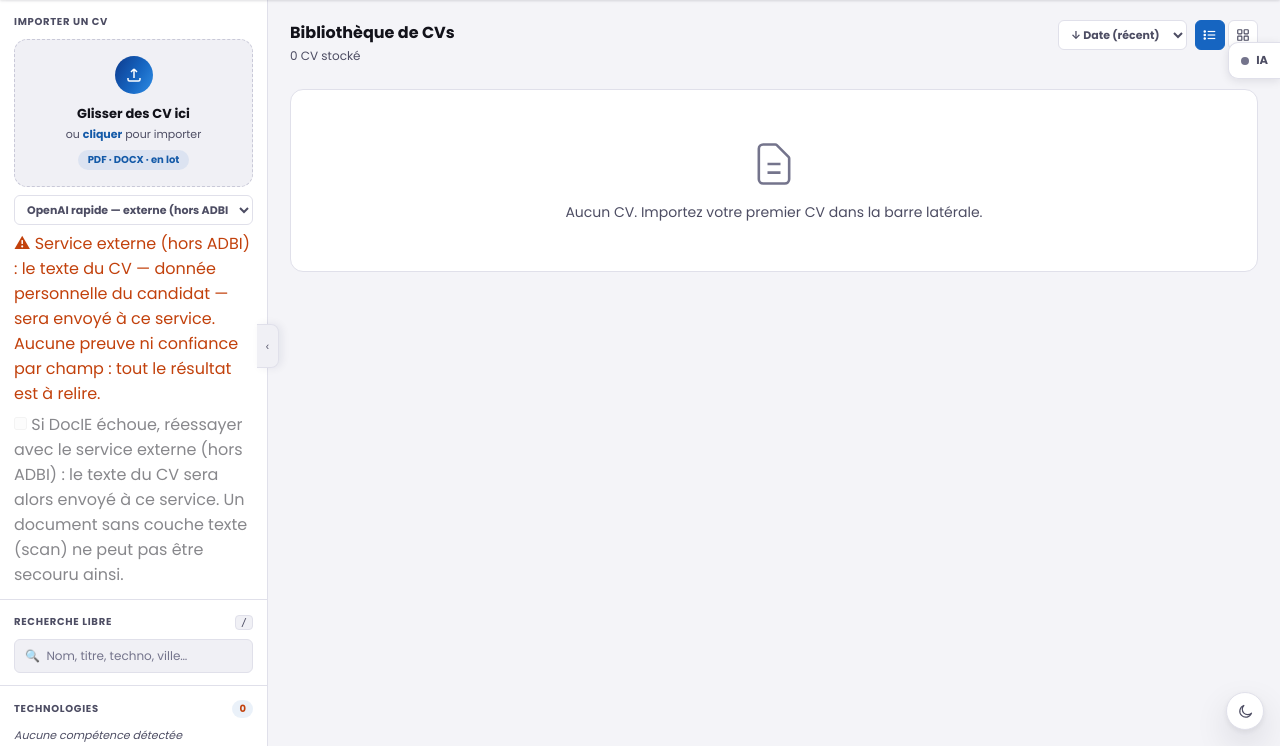
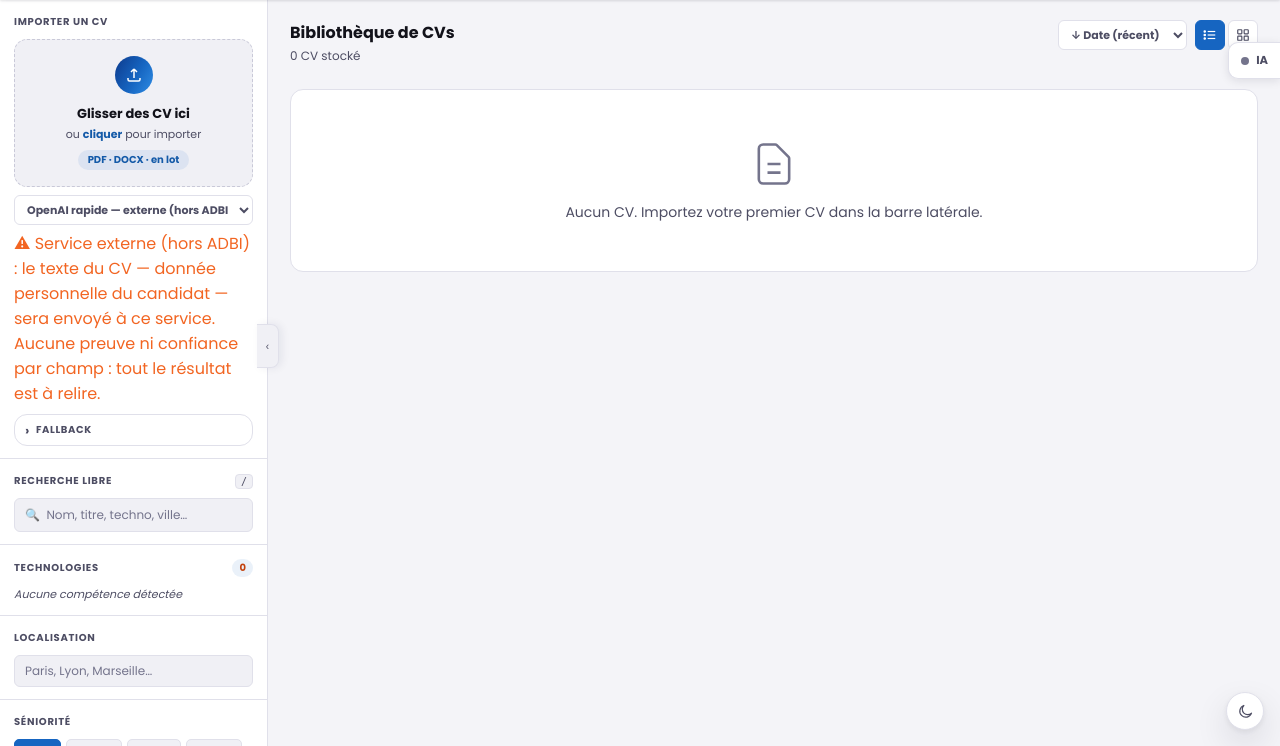
Before and after one commit to baylitoo/adbi-platform, a Flask app: page /app in a window 1280 px wide. Shown: the part 54-800 px from the top of the page. Run offline with Flask 3, Linux system fonts and the light colour scheme; data that the repository does not hold is empty; parts of the project's set-up code (start-up, migrations or seed data) failed here and were passed over; some libraries are stand-ins or nearby versions.

Commit message:
refonte(ui) : « Fallback » en panneau repliable, aux jetons de la charte
L'écran de dépôt empilait trois blocs sous le bouton — le sélecteur, un
avertissement orange, puis une case à cocher — tous posés en `style="..."`
avec des couleurs en dur. Rendu jugé « très laid », et à juste titre : rien ne
venait de la charte graphique des deux applications.

Ce que ça corrige :

  * Les styles viennent désormais des JETONS. `#C2410C` écrit en dur ne
    suivait pas le thème sombre de one-pager (adbi-onepager-sombre.css est
    chargé en dernier et surcharge `:root`) : c'est maintenant `var(--alerte)`
    côté one-pager, `var(--orange)` côté cv-parser, et les règles vivent dans
    la feuille de l'application au lieu d'être en ligne.
  * Le repli devient un PANNEAU REPLIABLE intitulé « Fallback », fermé par
    défaut, au lieu d'une case perdue dans un paragraphe. Ni cv-parser ni
    one-pager n'avaient d'accordéon : `<details>/<summary>` natif, sémantique,
    accessible au clavier et ouvrable sans JS, stylé aux jetons.
  * Deux choix NOMMÉS remplacent la case : « DocIE seul » (défaut) et
    « DocIE, puis OpenAI si échec ». « Réessayer avec le service externe » se
    lisait comme si l'on choisissait OpenAI AVANT DocIE — l'ordre est
    maintenant dans l'intitulé même.

Le comportement ne change pas d'un octet : le champ transmis reste
`repli_externe` (cv-parser) / `repliExterne` (one-pager), et il ne part que
lorsque « DocIE, puis OpenAI » est retenu — sur le choix par défaut, la requête
est exactement celle d'avant. Le panneau reste réservé au cas où un modèle
externe est proposé, et ses choix se désactivent quand un modèle externe est
déjà sélectionné (le fallback n'aurait alors plus d'objet).

Vérifié : aucun marqueur ni référence DOM morte (les identifiants remplacés
sont à zéro, les nouveaux ciblés 1/1 des deux côtés), gabarit Jinja analysable,
app.js valide, CSS équilibré, et ciblés verts — one-pager 11/8/17/19,
cv-parser 32/32/22.

Pas de test ajouté pour la bascule d'affichage, conformément à la consigne du
dépôt : elle reste vérifiée par construction, pas à l'exécution.

Co-Authored-By: Claude Opus 5 (1M context) <noreply@anthropic.com>

```diff
--- a/cv-parser/templates/index.html
+++ b/cv-parser/templates/index.html
@@ -244,6 +244,33 @@
       cursor: pointer; outline: none; font-family: inherit; transition: border-color .15s;
     }
     .sort-select:focus { border-color: var(--blue); }
+
+    /* Fallback — panneau repliable (#194). Aucun accordéon n'existait dans
+       cette application : <details> natif est sémantique, accessible au
+       clavier et s'ouvre sans JS. Tout vient des jetons, rien en dur. */
+    .fallback {
+      margin-top: 8px; text-align: left; background: var(--card);
+      border: 1.5px solid var(--border); border-radius: var(--r);
+    }
+    .fallback > summary {
+      cursor: pointer; padding: 7px 10px; list-style: none;
+      display: flex; align-items: center; gap: 6px;
+      font-size: 10px; font-weight: 800; color: var(--muted);
+      text-transform: uppercase; letter-spacing: .6px;
+    }
+    .fallback > summary::-webkit-details-marker { display: none; }
+    .fallback > summary::before { content: "›"; font-size: 13px; line-height: 1; transition: transform .15s; }
+    .fallback[open] > summary::before { transform: rotate(90deg); }
+    .fallback > summary:hover { color: var(--blue); }
+    .fallback-corps { padding: 0 10px 9px; display: grid; gap: 7px; }
+    .fallback-choix {
+      display: flex; gap: 7px; align-items: flex-start; cursor: pointer;
+      font-size: 11px; color: var(--text); line-height: 1.45;
+    }
+    .fallback-choix input { margin: 1px 0 0; flex: none; accent-color: var(--blue); }
+    .fallback-choix small { display: block; color: var(--muted); }
+    .fallback-choix input:disabled ~ span { opacity: .5; cursor: not-allowed; }
+    .avis-externe { margin-top: 6px; color: var(--orange); }
 
     /* ── LIST VIEW ─────────────────────────────────────────────────────── */
     .cv-list { border: 1.5px solid var(--border); border-radius: var(--r); overflow: hidden; background: var(--card); }
@@ -546,43 +573,55 @@
          après coup. Condition posée par le propriétaire pour ouvrir le CV aux
          modèles hors ADBI. `display` et non l'attribut `hidden` : une règle CSS
          sur .up-sub rendrait `hidden` sans effet. #}
-      <div id="modeleExterneAvis" class="up-sub" role="status"
-           style="margin-top:6px;color:#C2410C;display:none">
+      <div id="modeleExterneAvis" class="up-sub avis-externe" role="status" style="display:none">
         ⚠ Service externe (hors ADBI) : le texte du CV — donnée personnelle du
         candidat — sera envoyé à ce service. Aucune preuve ni confiance par
         champ : tout le résultat est à relire.
       </div>
-      {# Repli externe : si DocIE échoue, réessayer chez le fournisseur hors
-         ADBI. Proposé UNIQUEMENT si un modèle externe existe (donc si la clé du
-         fournisseur est configurée) — sinon la case promettrait un secours
-         impossible. DÉCOCHÉE par défaut : le texte du CV ne quitte ADBI que sur
-         un geste explicite, et ce geste vaut consentement pour CE dépôt.
-         Sans objet quand un modèle externe est DÉJÀ choisi : la case se
-         désactive au lieu de laisser croire à un second appel. #}
+      {# Fallback — que faire si DocIE échoue. Replié par défaut, et le choix
+         par défaut à l'intérieur est « DocIE seul » : le texte du CV ne quitte
+         ADBI que sur un geste explicite, qui vaut consentement pour CE dépôt.
+         Deux choix NOMMÉS plutôt qu'une case à cocher : « réessayer avec le
+         service externe » se lisait comme si l'on choisissait OpenAI AVANT
+         DocIE. Proposé seulement si un modèle externe existe (clé configurée),
+         sinon le panneau promettrait un secours impossible. #}
       {% if modeles | selectattr('role', 'equalto', 'externe') | first %}
-      <label id="repliExterneBloc" class="up-sub" style="display:block;margin-top:6px">
-        <input type="checkbox" id="repliExterne" value="1">
-        Si DocIE échoue, réessayer avec le service externe (hors ADBI) : le
-        texte du CV sera alors envoyé à ce service. Un document sans couche
-        texte (scan) ne peut pas être secouru ainsi.
-      </label>
+      <details class="fallback" id="fallbackBloc">
+        <summary>Fallback</summary>
+        <div class="fallback-corps">
+          <label class="fallback-choix">
+            <input type="radio" name="fallback" value="" checked>
+            <span>DocIE seul
+              <small>Si DocIE échoue, l'import échoue — rien ne sort d'ADBI.</small></span>
+          </label>
+          <label class="fallback-choix">
+            <input type="radio" name="fallback" value="openai">
+            <span>DocIE, puis OpenAI si échec
+              <small>Le texte du CV sera alors envoyé au service externe (hors
+                ADBI). Un document sans couche texte (scan) ne peut pas être
+                secouru ainsi.</small></span>
+          </label>
+        </div>
+      </details>
       {% endif %}
       <script>
         (function () {
           var sel = document.getElementById('modeleSelect');
           var avis = document.getElementById('modeleExterneAvis');
-          var repli = document.getElementById('repliExterne');
+          var bloc = document.getElementById('fallbackBloc');
           if (!sel || !avis) return;
           function refleter() {
             var o = sel.options[sel.selectedIndex];
             var externe = !!(o && o.getAttribute('data-externe') === '1');
             avis.style.display = externe ? '' : 'none';
-            if (repli) {
-              // Modèle externe déjà choisi : le repli n'a plus d'objet — la
-              // lecture part déjà chez le fournisseur.
-              repli.disabled = externe;
-              if (externe) repli.checked = false;
-              if (repli.parentNode) repli.parentNode.style.opacity = externe ? '0.5' : '';
+            if (!bloc) return;
+            // Modèle externe déjà choisi : le fallback n'a plus d'objet — la
+            // lecture part déjà chez le fournisseur. On désactive au lieu de
+            // laisser croire à un second appel.
+            var choix = bloc.querySelectorAll('input[name="fallback"]');
+            for (var i = 0; i < choix.length; i++) {
+              choix[i].disabled = externe;
+              if (externe && choix[i].value === '') choix[i].checked = true;
             }
           }
           sel.addEventListener('change', refleter);
@@ -919,11 +958,11 @@ async function envoyerCv(file, discret, suivi, modele = modeleChoisi(file)) {
   if (!discret) ConvWidget.startLocal(file.name, jeton);   // en lot, la liste suffit
   const fd = new FormData(); fd.append('file', file); fd.append('jeton', jeton);
   if (modele) fd.append('modele', modele);
-  // Repli externe : transmis SEULEMENT s'il est coché et actif. Décoché, la
-  // requête est exactement celle d'avant — une option non demandée ne change
-  // rien (même règle que `modele`).
-  const repliCase = document.getElementById('repliExterne');
-  if (repliCase && repliCase.checked && !repliCase.disabled) fd.append('repli_externe', '1');
+  // Fallback : transmis SEULEMENT si « DocIE, puis OpenAI » est retenu. Sur le
+  // choix par défaut, la requête est exactement celle d'avant — une option non
+  // demandée ne change rien (même règle que `modele`).
+  const fb = document.querySelector('input[name="fallback"]:checked');
+  if (fb && fb.value === 'openai' && !fb.disabled) fd.append('repli_externe', '1');
   try {
     const r = await fetch('/api/upload', { method: 'POST', body: fd, credentials: 'include' });
     let data = await r.json();
```
Also changed, not shown: one-pager/public/app.js (+15 -13 lines), one-pager/public/index.html (+25 -12 lines), one-pager/public/styles.css (+30 -0 lines).
